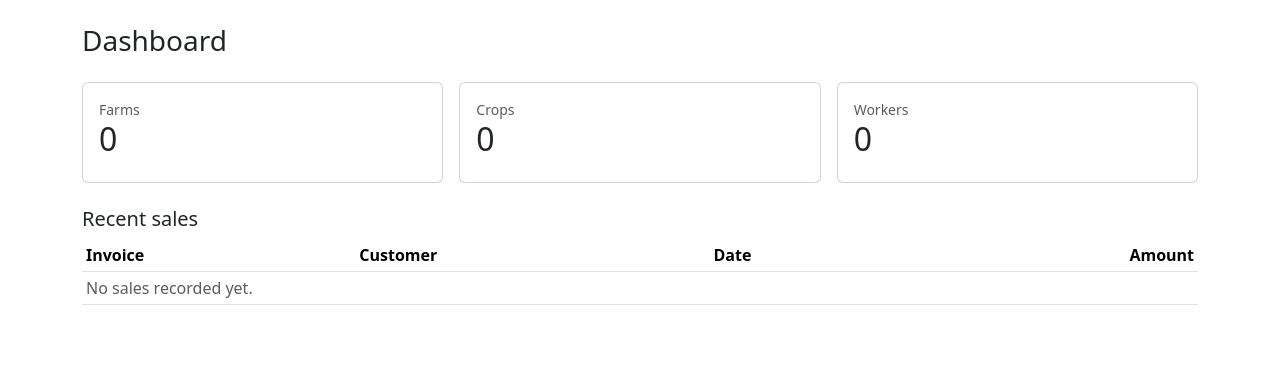
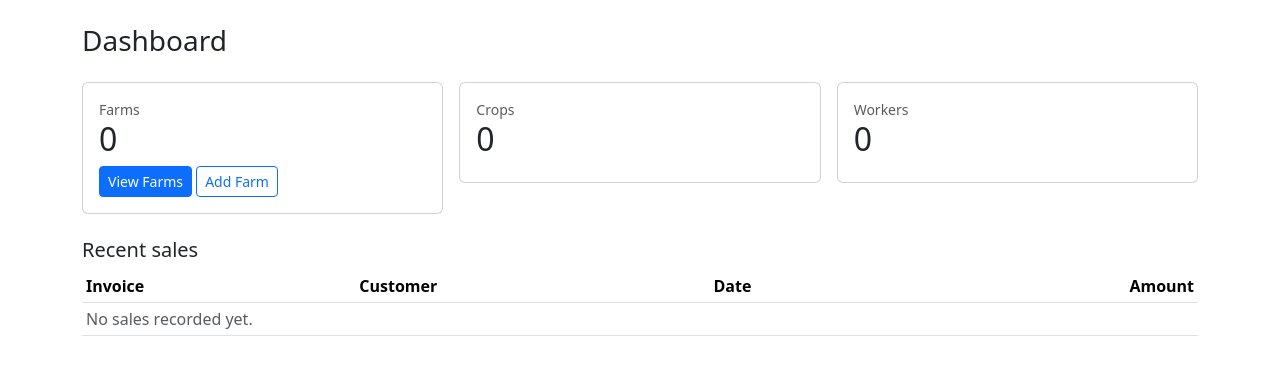
Before and after one commit to Tanseychuong/Agricultural_Farm_Management_System, a Django app: page / in a window 1280 px wide. Shown: the part 56-431 px from the top of the page. Run offline with Django 5.2, Linux system fonts and the light colour scheme; the visitor is signed in with stand-in values (Sample User, id 1); data that the repository does not hold is empty.

Commit message:
Farm capabilities completed

```diff
--- a/farm/urls.py
+++ b/farm/urls.py
@@ -17,8 +17,26 @@ urlpatterns = [
     ),
 
     path(
-    'farms/create/',
-    login_required(views.FarmCreateView.as_view()),
-    name='farm-create'
-),
+        'farms/create/',
+        login_required(views.FarmCreateView.as_view()),
+        name='farm-create'
+    ),
+
+    path(
+        'farms/<uuid:farm_id>/',
+        login_required(views.FarmDetailView.as_view()),
+        name='farm-detail'
+    ),
+
+    path(
+        'farms/<uuid:pk>/edit/',
+        views.FarmUpdateView.as_view(),
+        name='farm-edit'
+    ),
+
+    path(
+        'farms/<uuid:pk>/delete/',
+        views.FarmDeleteView.as_view(),
+        name='farm-delete'
+    ),
 ]
--- a/farm/views.py
+++ b/farm/views.py
@@ -1,8 +1,11 @@
 from django.shortcuts import redirect
-from django.views.generic import TemplateView, ListView, FormView
+from django.views.generic import TemplateView, ListView, FormView, UpdateView, DetailView, DeleteView
 
 from .models import Farm, Crop, Worker, Sale
 from .forms import FarmForm
+
+from django.urls import reverse_lazy
+
 
 
 
@@ -56,3 +59,46 @@ class FarmCreateView(FormView):
     def form_valid(self, form):
         form.save()
         return redirect('farm-list')
+
+
+class DashboardView(TemplateView):
+    template_name = 'farm/dashboard.html'
+
+    def get_context_data(self, **kwargs):
+        context = super().get_context_data(**kwargs)
+        context['farm_count'] = Farm.objects.count()
+        context['crop_count'] = Crop.objects.count()
+        context['worker_count'] = Worker.objects.count()
+        context['recent_sales'] = (
+            Sale.objects
+            .select_related('customer')
+            .order_by('-sale_date')[:5]
+        )
+        return context
+
+
+class FarmListView(ListView):
+    model = Farm
+    template_name = 'farm/farm_list.html'
+    context_object_name = 'farms'
+
+
+class FarmDetailView(DetailView):
+    model = Farm
+    template_name = 'farm/farm_detail.html'
+    context_object_name = 'farm'
+    pk_url_kwarg = 'farm_id'
+
+
+class FarmUpdateView(UpdateView):
+    model = Farm
+    fields = ['farm_name', 'location', 'total_size']
+    template_name = 'farm/farm_form.html'
+    success_url = reverse_lazy('farm-list')
+
+class FarmDeleteView(DeleteView):
+    model = Farm
+    template_name = 'farm/farm_confirm_delete.html'
+
+    def get_success_url(self):
+        return reverse_lazy('farm-list')
--- a/templates/farm/dashboard.html
+++ b/templates/farm/dashboard.html
@@ -4,28 +4,48 @@
 <h1 class="h3 mb-4">Dashboard</h1>
 <div class="row g-3 mb-4">
     <div class="col-sm-4">
-        <div class="card"><div class="card-body">
+        <div class="card">
+            <div class="card-body">
                 <div class="text-muted small">Farms</div>
                 <div class="h2">{{ farm_count }}</div>
-        </div></div>
+                <a href="{% url 'farm-list' %}" class="btn btn-primary btn-sm">
+                    View Farms
+                </a>
+                <a href="{% url 'farm-create' %}" class="btn btn-outline-primary btn-sm">
+                    Add Farm
+                </a>
+            </div>
+        </div>
     </div>
     <div class="col-sm-4">
-        <div class="card"><div class="card-body">
+        <div class="card">
+            <div class="card-body">
                 <div class="text-muted small">Crops</div>
                 <div class="h2">{{ crop_count }}</div>
-        </div></div>
+            </div>
+        </div>
     </div>
     <div class="col-sm-4">
-        <div class="card"><div class="card-body">
+        <div class="card">
+            <div class="card-body">
                 <div class="text-muted small">Workers</div>
                 <div class="h2">{{ worker_count }}</div>
-        </div></div>
+            </div>
+        </div>
     </div>
 </div>
 
+
 <h2 class="h5">Recent sales</h2>
 <table class="table table-sm">
-    <thead><tr><th>Invoice</th><th>Customer</th><th>Date</th><th class="text-end">Amount</th></tr></thead>
+    <thead>
+        <tr>
+            <th>Invoice</th>
+            <th>Customer</th>
+            <th>Date</th>
+            <th class="text-end">Amount</th>
+        </tr>
+    </thead>
     <tbody>
         {% for sale in recent_sales %}
         <tr>
@@ -35,7 +55,9 @@
             <td class="text-end">{{ sale.total_amount }}</td>
         </tr>
         {% empty %}
-        <tr><td colspan="4" class="text-muted">No sales recorded yet.</td></tr>
+        <tr>
+            <td colspan="4" class="text-muted">No sales recorded yet.</td>
+        </tr>
         {% endfor %}
     </tbody>
 </table>
```
Also changed, not shown: templates/farm/farm_confirm_delete.html (added, +36 -0 lines), templates/farm/farm_detail.html (+33 -55 lines). Lines whose indentation alone changed are shown as unchanged.
